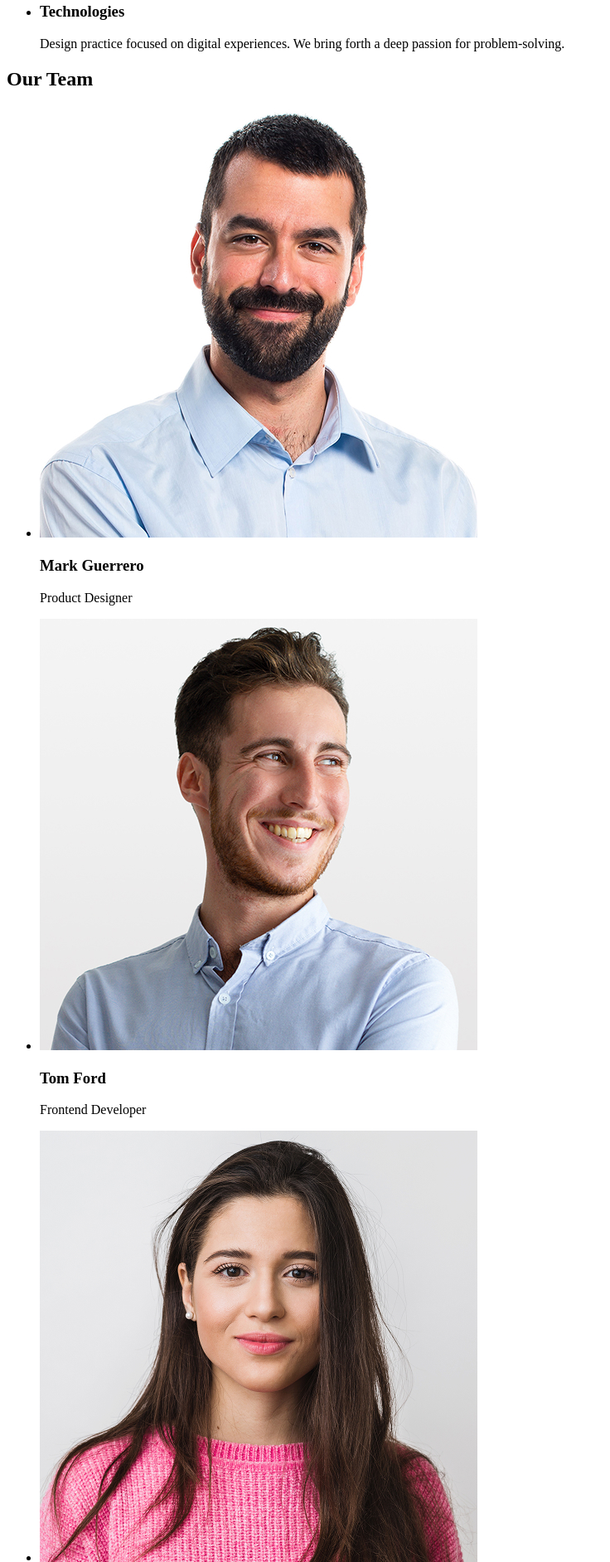
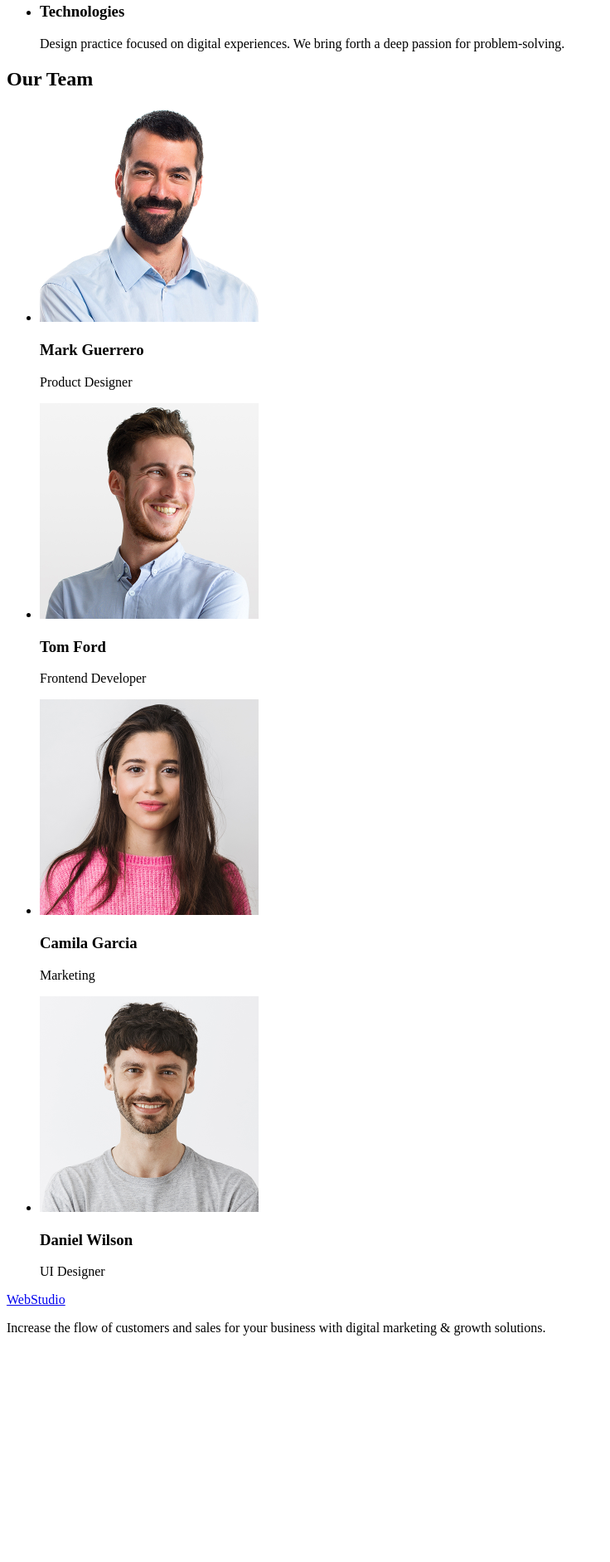
Before and after one commit to Maryna2810/goit-markup-hw-01, a plain HTML site: page index.html in a window 1280 px wide. Shown: the part 532-2415 px from the top of the page at 83% size, without its empty margins (0-736 px from the left). After the commit the page ends 2158 px from the top, so only its background shows below. Drawn offline with Linux system fonts and the light colour scheme.

Commit message:
add index file

```diff
--- a/index.html
+++ b/index.html
@@ -8,7 +8,7 @@
   <body>
     <header>
       <nav>
-        <a href="index.html">WEBSTUDIO</a>
+        <a href="./index.html">WebStudio</a>
         <ul>
           <li>
             <a href="#studio">Studio</a>
@@ -26,7 +26,7 @@
           <li>
             <a href="mailto:info@devstudio.com">info@devstudio.com</a><br />
           </li>
-          <li><a href="tel:+110001111111">+11(000)1111111</a><br /></li>
+          <li><a href="tel:+110001111111">+11(000)111-11-11</a><br /></li>
         </ul>
       </address>
     </header>
@@ -75,22 +75,22 @@
         <h2>Our Team</h2>
         <ul>
           <li>
-            <img src="./images/img-3.jpg" alt="Mark Guerrero" width: 264px; />
+            <img src="./images/img-3.jpg" alt="Mark Guerrero" width="264" />
             <h3>Mark Guerrero</h3>
             <p>Product Designer</p>
           </li>
           <li>
-            <img src="./images/img-2.jpg" alt="Tom Ford" width: 264px; />
+            <img src="./images/img-2.jpg" alt="Tom Ford" width="264" />
             <h3>Tom Ford</h3>
             <p>Frontend Developer</p>
           </li>
           <li>
-            <img src="./images/img-1.jpg" alt="Camila Garcia" width: 264px; />
+            <img src="./images/img-1.jpg" alt="Camila Garcia" width="264" />
             <h3>Camila Garcia</h3>
             <p>Marketing</p>
           </li>
           <li>
-            <img src="./images/img.jpg" alt="Daniel Wilson" width: 264px; />
+            <img src="./images/img.jpg" alt="Daniel Wilson" width="264" />
             <h3>Daniel Wilson</h3>
             <p>UI Designer</p>
           </li>
@@ -98,7 +98,7 @@
       </section>
     </main>
     <footer>
-      <a href="index.html">WEBSTUDIO</a>
+      <a href="./index.html">WebStudio</a>
       <p>
         Increase the flow of customers and sales for your business with digital
         marketing & growth solutions.
```
